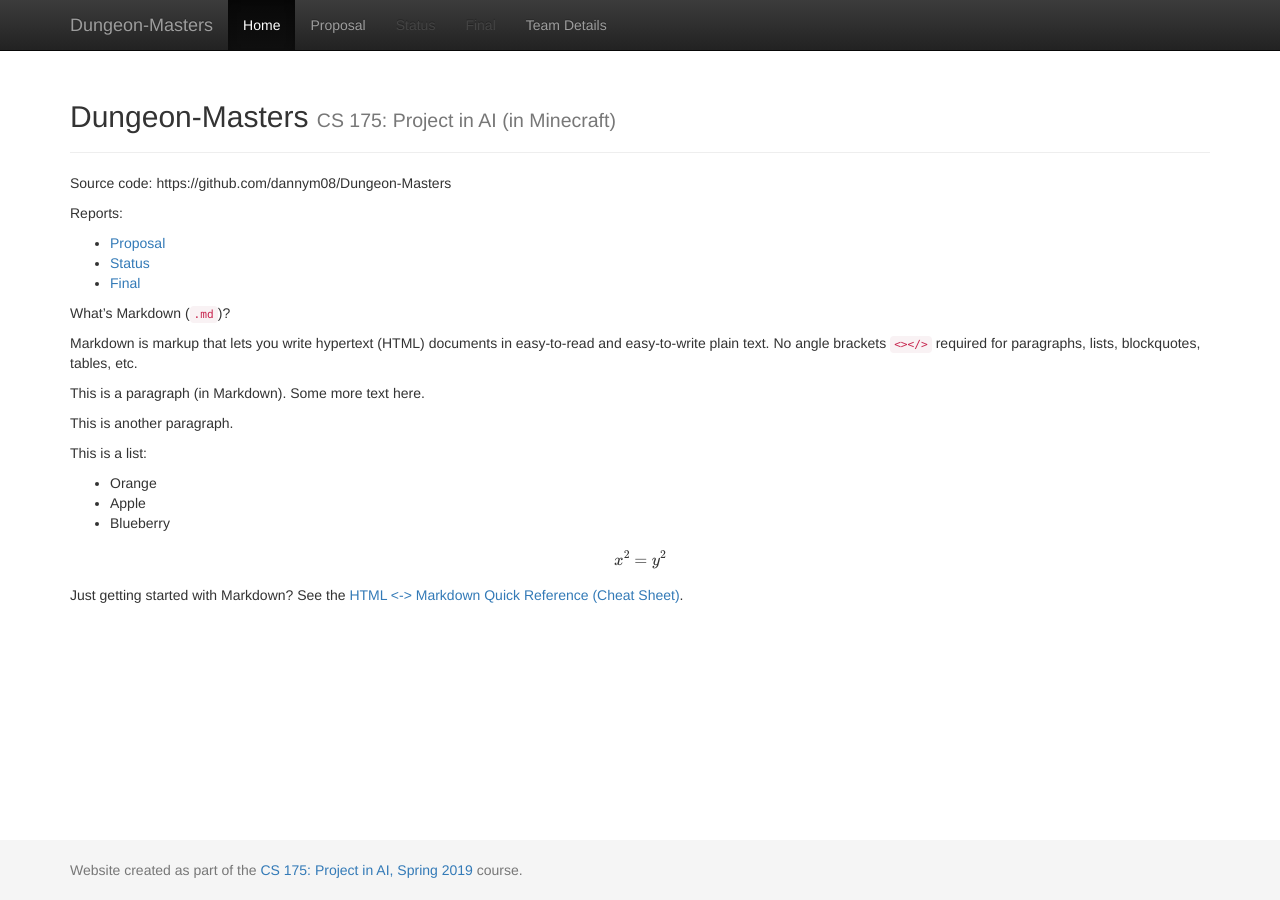
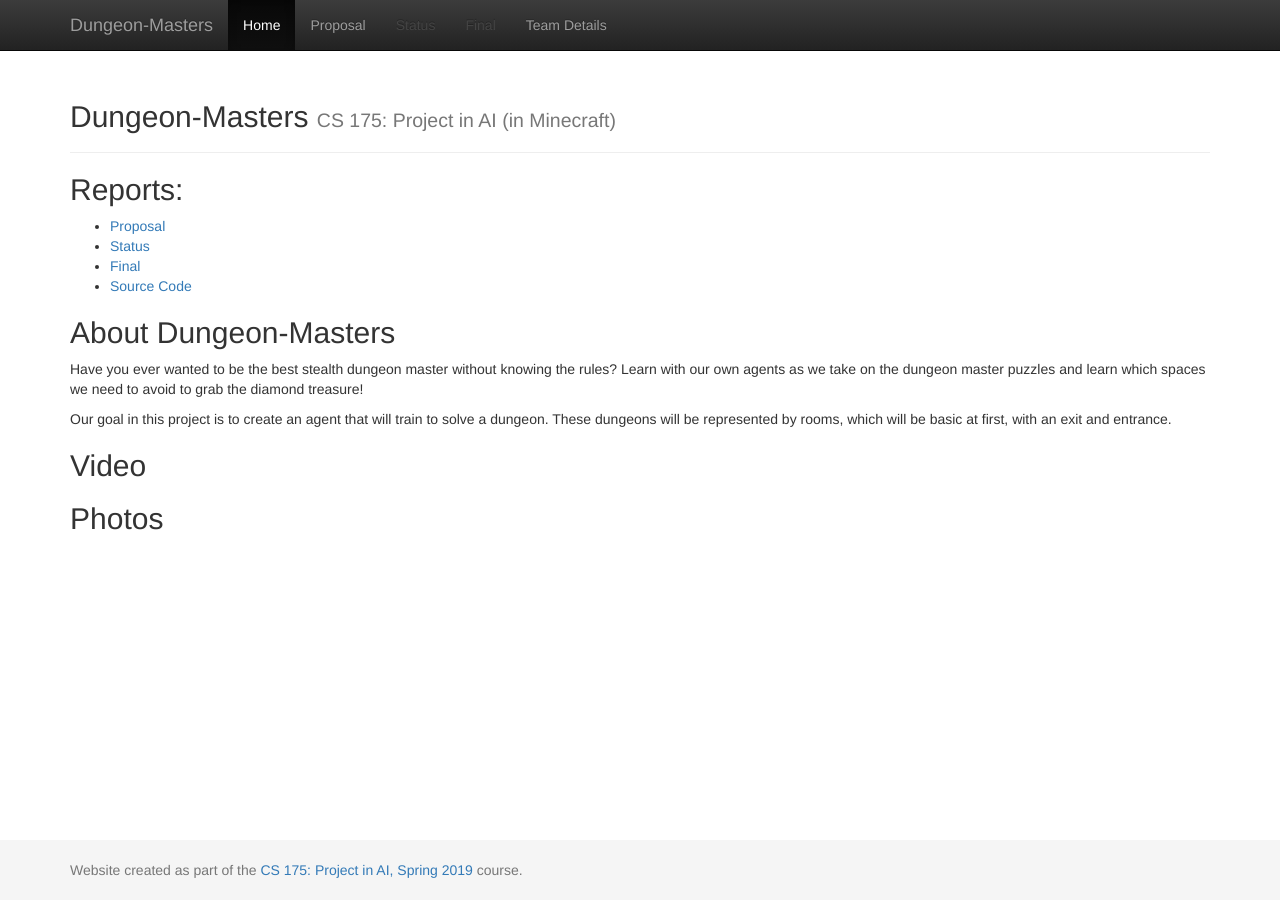
Before and after one commit to dannym08/Dungeon-Masters, a Jekyll site: the page built from docs/index.md, in a window 1280 px wide. Built offline with Jekyll 4.4.1, drawn with Linux system fonts in a browser that asks for light colours; formulas are drawn with MathJax 3.

Commit message:
Updated index.md to the bare minimum

```diff
--- a/docs/index.md
+++ b/docs/index.md
@@ -3,14 +3,23 @@ layout: default
 title:  Home
 ---
 
-Source code: https://github.com/dannym08/Dungeon-Masters
-
-Reports:
+## Reports:
 
 - [Proposal](proposal.html)
 - [Status](status.html)
 - [Final](final.html)
+- [Source Code](https://github.com/dannym08/Dungeon-Masters)
 
+## About Dungeon-Masters
+Have you ever wanted to be the best stealth dungeon master without knowing the rules? Learn with our own agents as we take on the dungeon master puzzles and learn which spaces we need to avoid to grab the diamond treasure!
+
+Our goal in this project is to create an agent that will train to solve a dungeon. These dungeons will be represented by rooms, which will be basic at first, with an exit and entrance.
+
+## Video
+
+## Photos
+
+<!--
 What's Markdown (`.md`)?
 
 Markdown is markup that lets you write hypertext (HTML) documents
@@ -38,3 +47,4 @@ See the [HTML <-> Markdown Quick Reference (Cheat Sheet)][quickref].
 
 
 [quickref]: https://github.com/mundimark/quickrefs/blob/master/HTML.md
+-->
```
